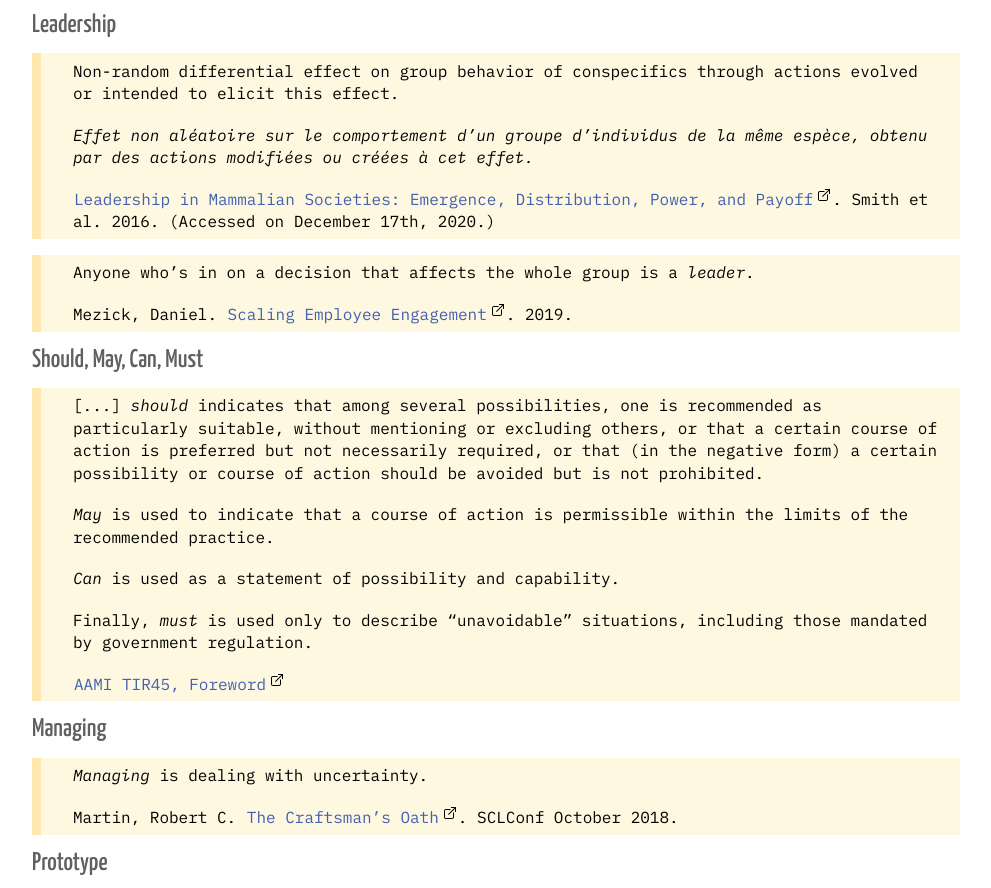
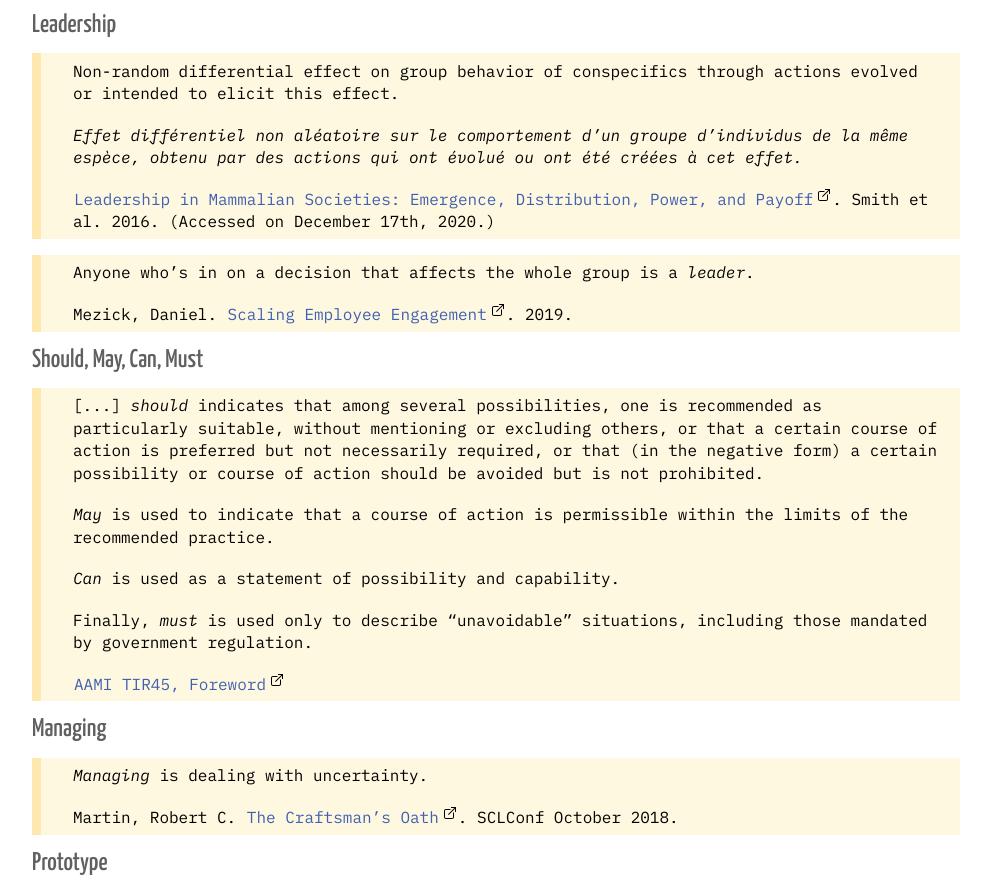
Before and after one commit to go-on-blog/blog, a Gatsby site: page /definitions in a window 1280 px wide. Shown: the part 1644-2532 px from the top of the page, without its empty margins (144-1135 px from the left). Built offline with nearby package versions, Linux system fonts and the light colour scheme; Gatsby itself is replaced by a stand-in of ours.

Commit message:
Improve french translation of leadership

```diff
--- a/src/pages/definitions.md
+++ b/src/pages/definitions.md
@@ -59,7 +59,7 @@ Reference definitions of software engineering terms. The definitions either come
 
 > Non-random differential effect on group behavior of conspecifics through actions evolved or intended to elicit this effect.
 >
-> *Effet non aléatoire sur le comportement d’un groupe d’individus de la même espèce, obtenu par des actions modifiées ou créées à cet effet.*
+> *Effet différentiel non aléatoire sur le comportement d’un groupe d’individus de la même espèce, obtenu par des actions qui ont évolué ou ont été créées à cet effet.*
 >
 > [Leadership in Mammalian Societies: Emergence, Distribution, Power, and Payoff](http://dx.doi.org/10.1016/j.tree.2015.09.013). Smith et al. 2016. (Accessed on December 17th, 2020.)
 
```
